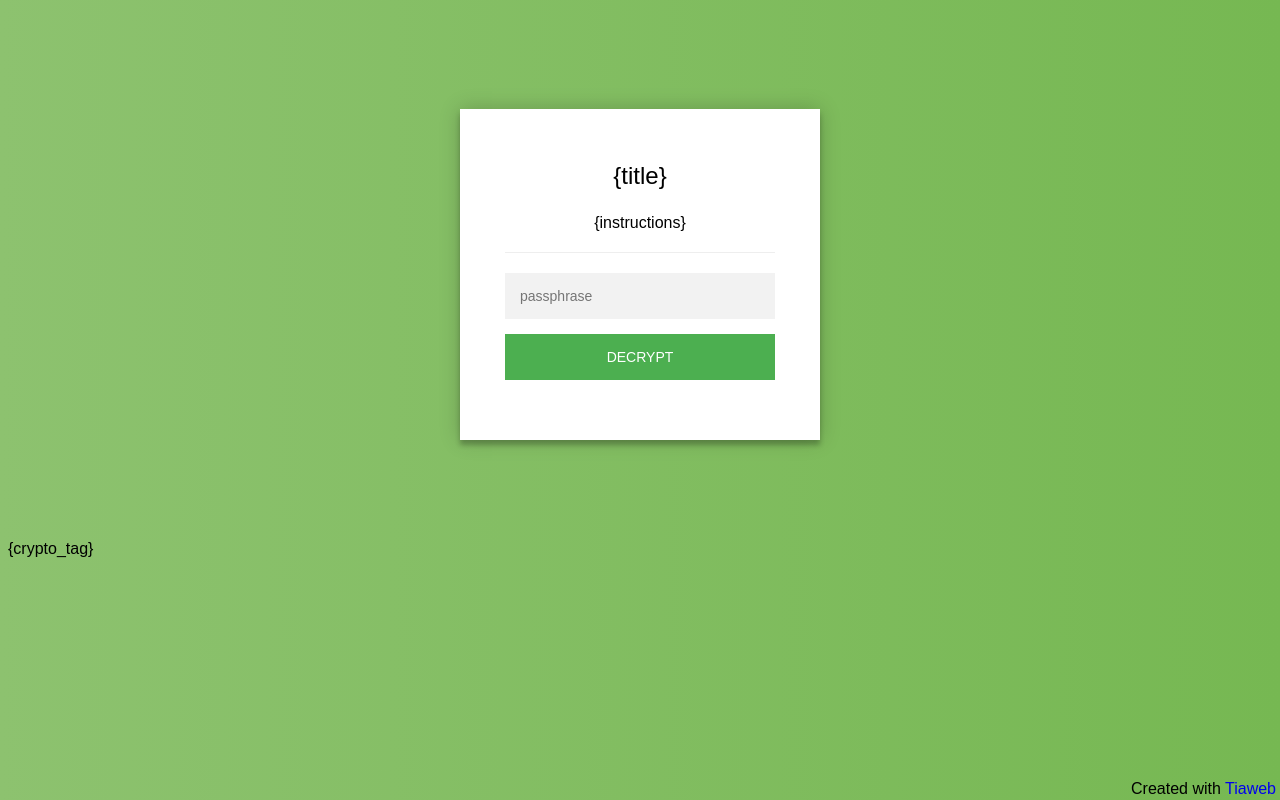
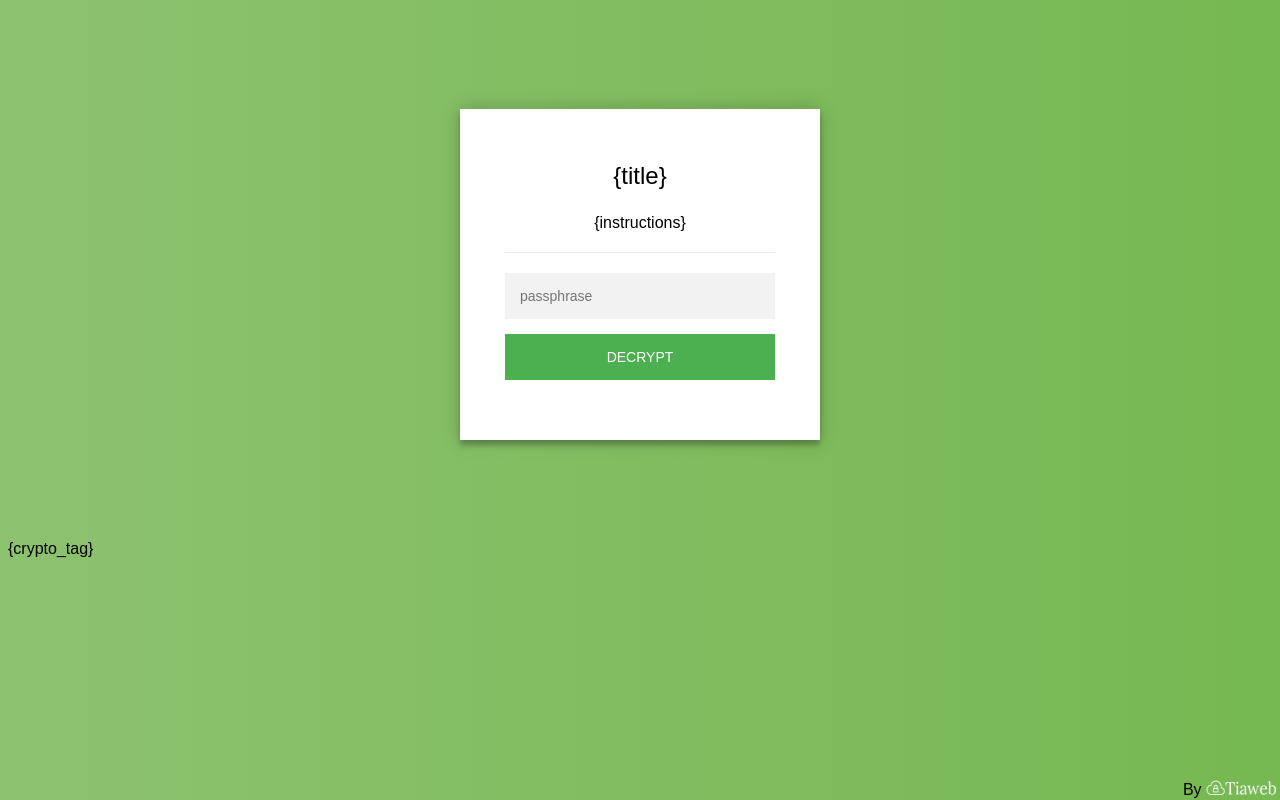
Before and after one commit to tiaweb/encrypt, a plain HTML site: page password_template.html in a window 1280 px wide. Drawn offline with Linux system fonts and the light colour scheme.

Commit message:
Update password_template.html

```diff
--- a/password_template.html
+++ b/password_template.html
@@ -138,7 +138,7 @@
 
 </div>
 <footer class="tiaweb-footer">
-    <p class="pull-right">Created with <a href="https://tiaweb.github.io">Tiaweb</a></p>
+    <p class="pull-right">By <a href="https://tiaweb.github.io/encrypt"><img src="https://tiaweb.github.io/encrypt/icons.png"width="70" height="15"/></a></p>
 </footer>
 
 
```
